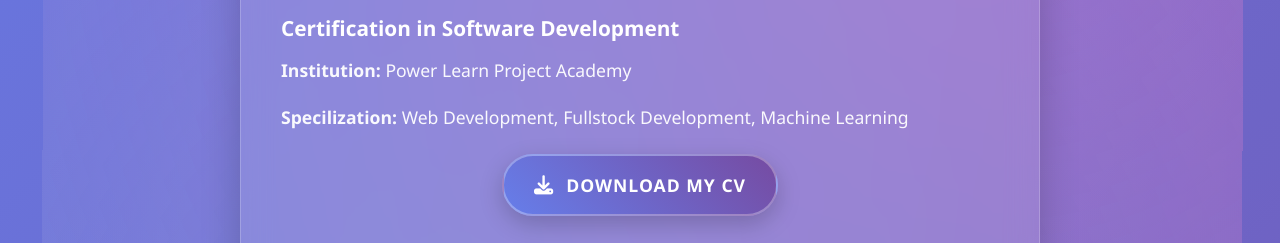
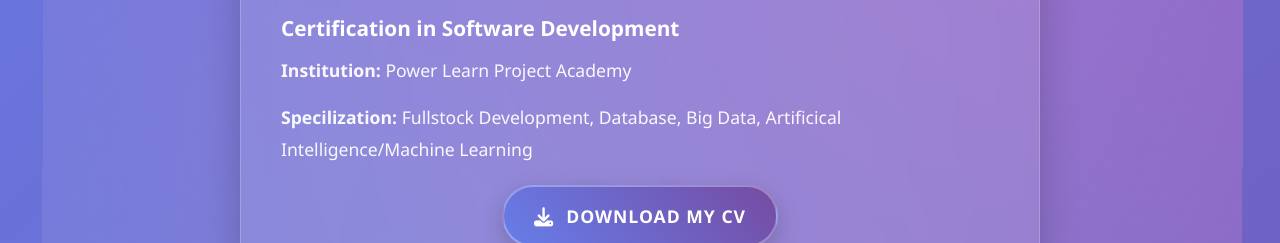
Before and after one commit to AustinSR256/1-Million-Dev-Hackathon, a plain HTML site: page about.html in a window 1280 px wide. Shown: the part 851-1094 px from the top of the page. Drawn offline with Linux system fonts and the light colour scheme.

Commit message:
final touches

```diff
--- a/about.html
+++ b/about.html
@@ -572,7 +572,7 @@ header {
                <p><strong>Specilization:</strong> Structural Design, Water Resources Engineering, Foundation Design, Computer-Aided Design</p>
                <h3>Certification in Software Development</h3>
                <p><strong>Institution:</strong> Power Learn Project Academy</p>
-               <p><strong>Specilization:</strong> Web Development, Fullstock Development, Machine Learning</p>
+               <p><strong>Specilization:</strong> Fullstock Development, Database, Big Data, Artificical Intelligence/Machine Learning</p>
 
                <div class="cv-download">
                   <a href="cv.pdf" class="cv-button" download="Ssengendo_Austin_CV.pdf">
```
